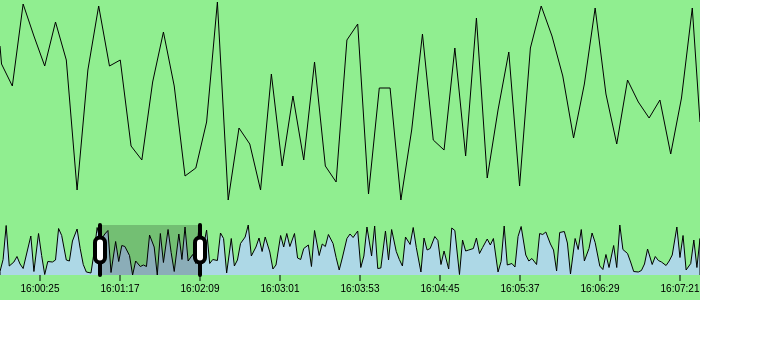
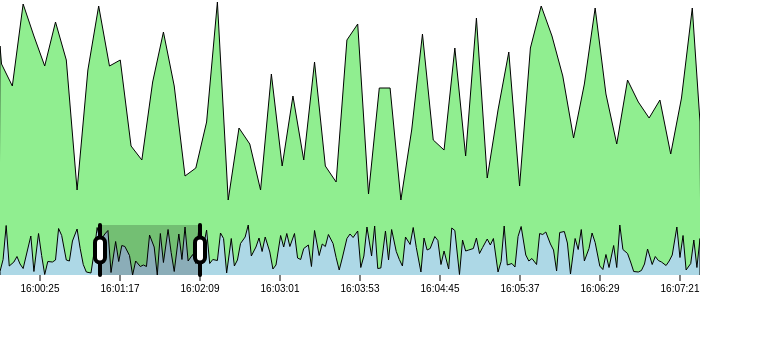
Before and after one commit to michaelbunte/bluerock_history, a React (Create React App) app: page / in a window 1280 px wide. Shown: the top 338 px of the page, without its empty margins (0-763 px from the left). Built offline with nearby package versions, Linux system fonts and the light colour scheme.

Commit message:
standardized heights

```diff
--- a/src/MyChart.js
+++ b/src/MyChart.js
@@ -128,7 +128,9 @@ const MyChart = ({
     data
 }) => {
 
-
+    const NAVBAR_BOTTOM = height - DATE_SPACING_2_HEIGHT;
+    const NAVBAR_TOP = height - DATE_SPACING_2_HEIGHT - NAVBAR_HEIGHT;
+    const MAIN_CHART_BOTTOM = height - DATE_SPACING_2_HEIGHT - NAVBAR_HEIGHT - DATE_SPACING_1_HEIGHT;
 
     const time_to_navbar_x = (time) => {
         return mapRange(time, start_time, end_time, 0, width);
@@ -217,21 +219,21 @@ const MyChart = ({
     let last_index = find_target_time_index(brush_2_time, data);
     const main_chart_step_size = data.length / MAIN_CHART_RESOLUTION;
 
-    let main_chart_line_points = ``;
+    let main_chart_line_points = `${-1},${NAVBAR_BOTTOM} `;
     for (let i = first_index; i <= last_index + Math.max(main_chart_step_size, 2); i += main_chart_step_size) {
         try {
             let x_pos = mapRange(data[Math.floor(i)][0], brush_1_time, brush_2_time, 0, width);
-            let y_pos = mapRange(data[Math.floor(i)][1], 0, max, 0, height - NAVBAR_HEIGHT - DATE_SPACING_2_HEIGHT - DATE_SPACING_1_HEIGHT);
+            let y_pos = mapRange(data[Math.floor(i)][1], 0, max, 0, MAIN_CHART_BOTTOM);
             main_chart_line_points += `${x_pos},${y_pos} `
         } catch (e) { }
     }
+    main_chart_line_points += `${width + 1},${NAVBAR_BOTTOM} `;
 
     //========================================================================
     // Navbar time
 
     let navbar_dates = [];
     for (let i = DATE_SPACING_WIDTH / 2; i < width; i += DATE_SPACING_WIDTH) {
-        let current_x_pos = Math.floor(i);
         let current_time = navbar_x_to_time(i);
 
         try {
@@ -241,14 +243,14 @@ const MyChart = ({
                 <line
                     x1="0"
                     x2="0"
-                    y1={height - DATE_SPACING_2_HEIGHT}
-                    y2={height - DATE_SPACING_2_HEIGHT + 6}
+                    y1={NAVBAR_BOTTOM}
+                    y2={NAVBAR_BOTTOM + 6}
                     stroke="black"
                     strokeWidth="1"
                 />
                 <text
                     x="0"
-                    y={height - DATE_SPACING_2_HEIGHT + 17}
+                    y={NAVBAR_BOTTOM + 17}
                     fontFamily="Arial"
                     fontSize="10"
                     textAnchor="middle"
@@ -269,20 +271,21 @@ const MyChart = ({
                     width="100%"
                     height="100%"
                     stroke="none"
-                    fill="lightgreen" />
+                    fill="white" />
 
-                <g transform={`translate(0, ${height - NAVBAR_HEIGHT - DATE_SPACING_2_HEIGHT})`}>
+                <polyline
+                    points={main_chart_line_points}
+                    stroke="black"
+                    fill="lightgreen"
+                />
+
+                <g transform={`translate(0, ${NAVBAR_TOP})`}>
                     <polyline
                         points={navbar_points}
                         fill="lightblue"
                         stroke="black" />
                 </g>
 
-                <polyline
-                    points={main_chart_line_points}
-                    stroke="black"
-                    fill="none"
-                />
 
                 <rect
                     onMouseDown={(e) => {
@@ -295,7 +298,7 @@ const MyChart = ({
                     }}
 
                     x={Math.min(x_pos_brush_1, x_pos_brush_2)}
-                    y={height - NAVBAR_HEIGHT - DATE_SPACING_2_HEIGHT}
+                    y={NAVBAR_TOP}
                     height={NAVBAR_HEIGHT}
                     width={Math.abs(x_pos_brush_2 - x_pos_brush_1)}
                     fill="rgba(0,0,0,0.2)"
@@ -311,7 +314,7 @@ const MyChart = ({
                 >
                     <Brush
                         x_pos={x_pos_brush_1}
-                        y_pos={height - NAVBAR_HEIGHT - DATE_SPACING_2_HEIGHT}
+                        y_pos={NAVBAR_TOP}
                     />
                 </g>
 
@@ -324,7 +327,7 @@ const MyChart = ({
                 >
                     <Brush
                         x_pos={x_pos_brush_2}
-                        y_pos={height - NAVBAR_HEIGHT - DATE_SPACING_2_HEIGHT}
+                        y_pos={NAVBAR_TOP}
                     />
                 </g>
                 {navbar_dates}
```
